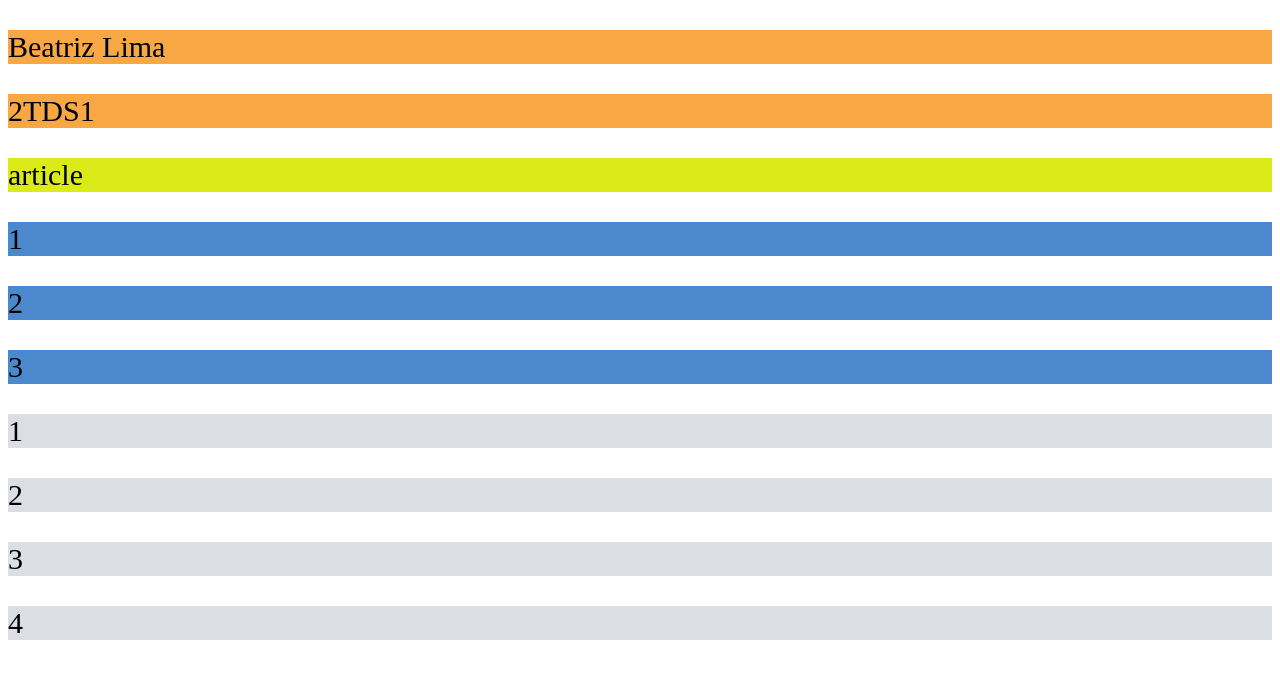
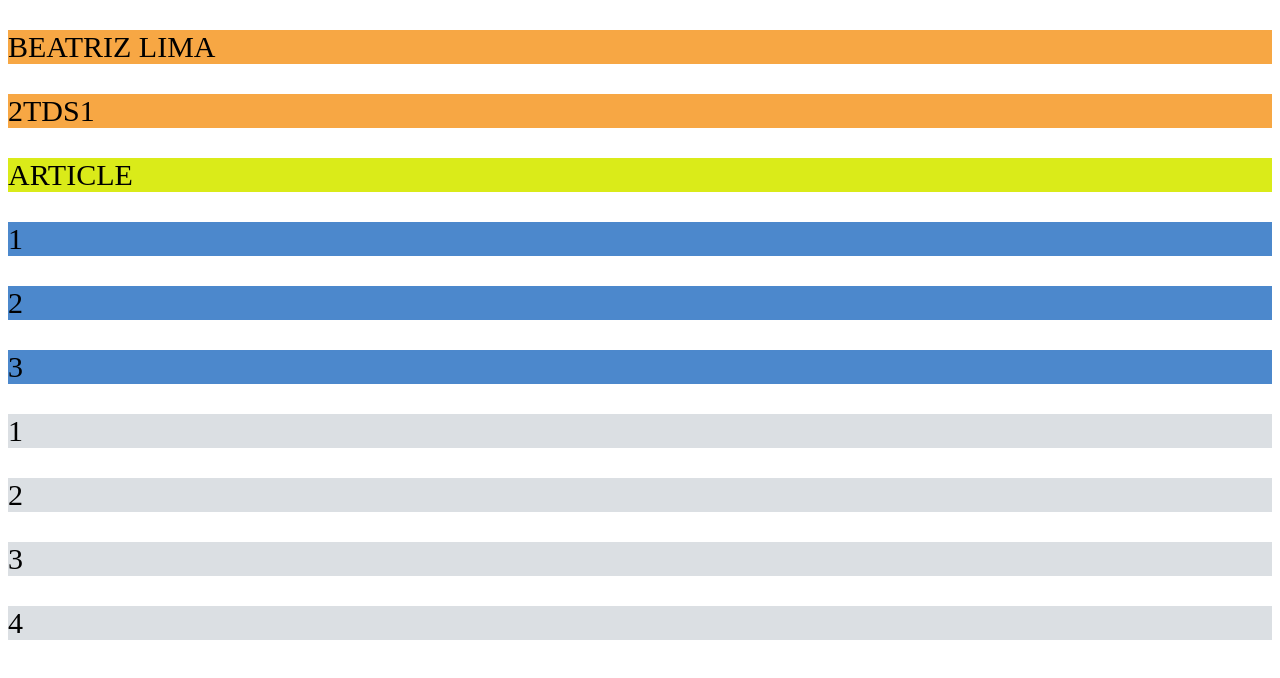
Before and after one commit to limabea23/praticando-e-recapitulando-6, a plain HTML site: page index.html in a window 1280 px wide. Drawn offline with Linux system fonts and the light colour scheme.

Commit message:
update index

```diff
--- a/index.html
+++ b/index.html
@@ -9,7 +9,7 @@
 <body>
     <header>
         <div class="caixa">
-            <p>Beatriz Lima</p>
+            <p>BEATRIZ LIMA</p>
         </div>
         <div class="caixa">
             <p>2TDS1</p>
@@ -18,7 +18,7 @@
 
     <main>
         <article>
-            <p>article</p>
+            <p>ARTICLE</p>
         </article>
         <section class="section-caixinha">
             <div class="caixinha">
```
